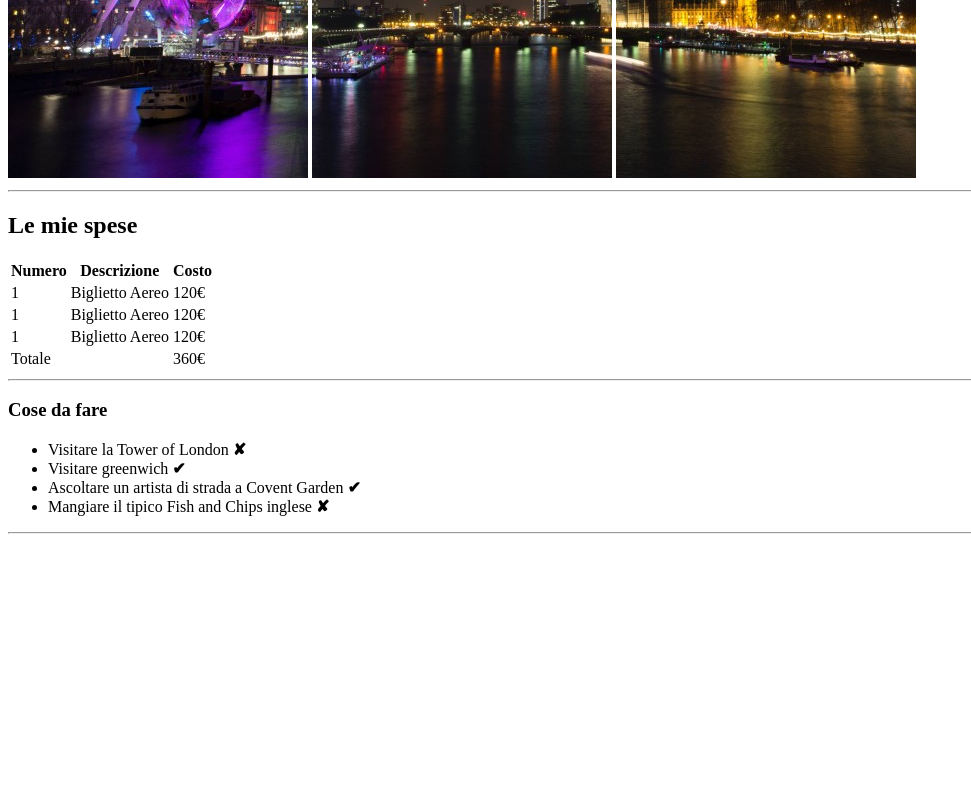
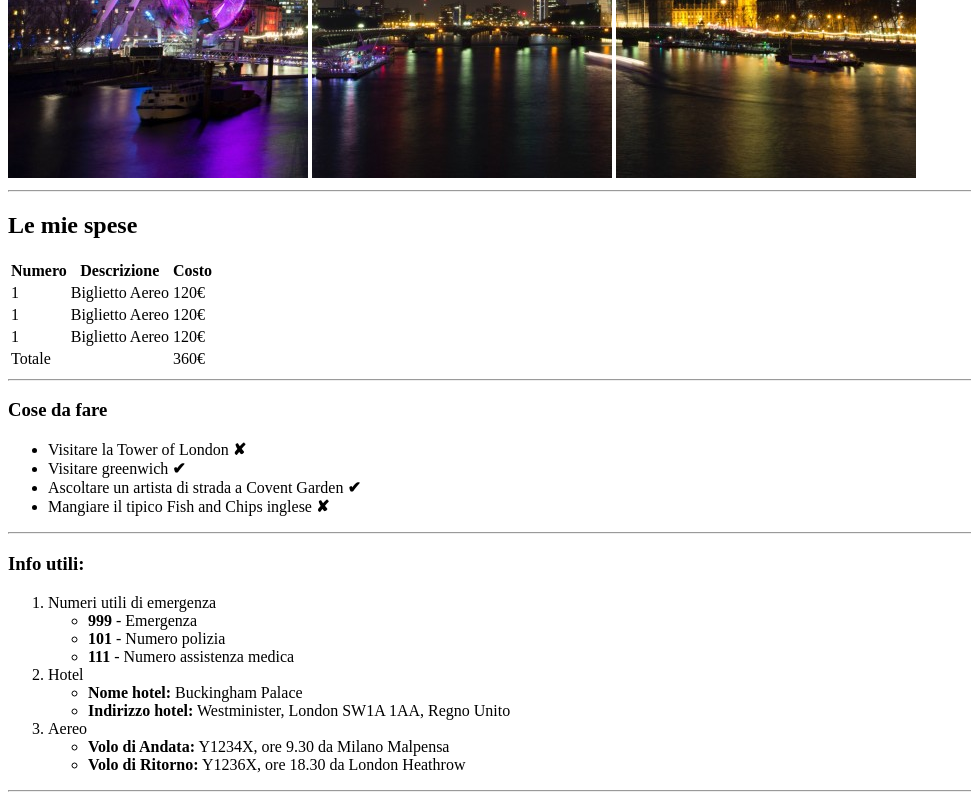
Before and after one commit to dmonteleo/html-london-trip, a plain HTML site: page index.html in a window 1280 px wide. Shown: the part 502-1302 px from the top of the page, without its empty margins (0-971 px from the left). Before the commit the page ends 1044 px from the top, so only its background shows below. Drawn offline with Linux system fonts and the light colour scheme.

Commit message:
terza sezione

```diff
--- a/index.html
+++ b/index.html
@@ -70,6 +70,29 @@
       </ul>
       <hr>
     </section>
+    <!-- terza sezione -->
+    <section>
+      <h3><strong>Info utili:</strong></h3>
+      <ol>
+        <li>Numeri utili di emergenza</li>
+        <ul>
+          <li><strong>999</strong> - Emergenza</li>
+          <li><strong>101</strong> - Numero polizia</li>
+          <li><strong>111</strong> - Numero assistenza medica</li>
+        </ul>
+        <li>Hotel</li>
+        <ul>
+          <li><strong>Nome hotel:</strong> Buckingham Palace</li>
+          <li><strong>Indirizzo hotel:</strong> Westminister, London SW1A 1AA, Regno Unito</li>
+        </ul>
+        <li>Aereo</li>
+        <ul>
+          <li><strong>Volo di Andata:</strong> Y1234X, ore 9.30 da Milano Malpensa</li>
+          <li><strong>Volo di Ritorno:</strong> Y1236X, ore 18.30 da London Heathrow</li>
+        </ul>
+      </ol>
+      <hr>
+    </section>
   </main>
 </body>
 </html>
```
